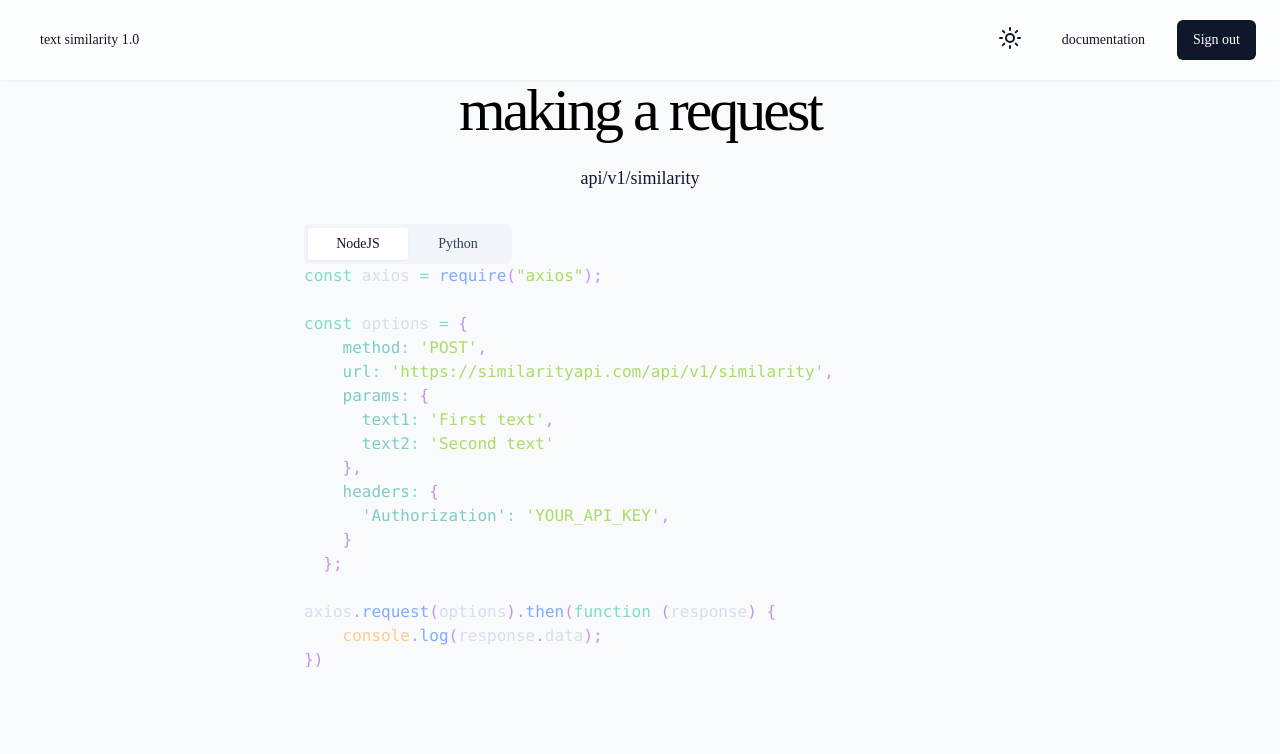
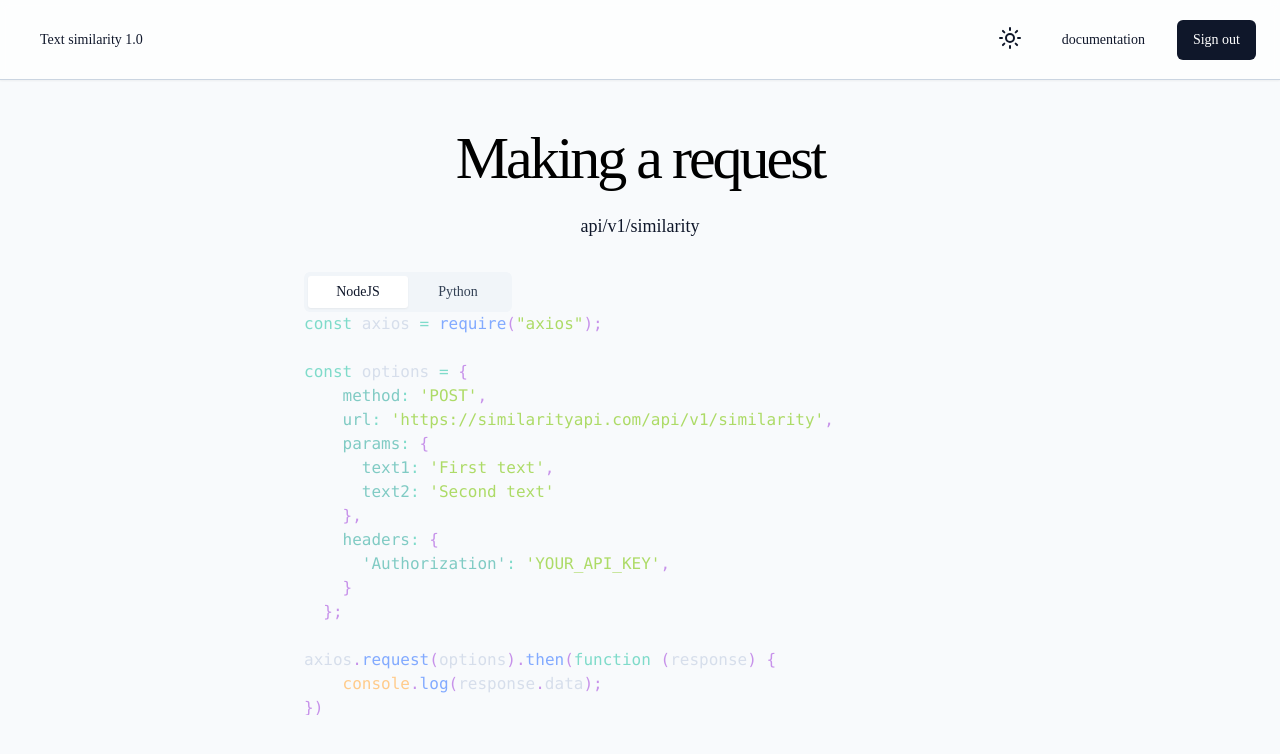
Before and after one commit to Mohammed-Younes1/similarity, a Next.js app: page /documentation in a window 1280 px wide. Shown: the top 754 px of the page. Built offline with nearby package versions, Linux system fonts and the light colour scheme; no server answers.

Commit message:
fixed the navbar border

```diff
--- a/src/app/(docs)/documentation/layout.tsx
+++ b/src/app/(docs)/documentation/layout.tsx
@@ -1,3 +1,5 @@
+import '@/styles/globals.css'
+
 export default function Layout({children}:{children:React.ReactNode}){
-    return <section className='pt-20'>{children}</section>
+    return <section className='pt-20 '>{children}</section>
 }
--- a/src/app/(docs)/documentation/page.tsx
+++ b/src/app/(docs)/documentation/page.tsx
@@ -14,10 +14,10 @@ export const metadata:Metadata={
 }
 const page:FC = () => {
   return (
-    <div className='container max-w-7xl mx-auto'>
+    <div className='container max-w-7xl mx-auto mt-12'>
         <div className='flex flex-col items-center gap-6'>
-            <LargeHeading>making a request</LargeHeading>
-            <Paragraph className='text-bold'>api/v1/similarity</Paragraph>
+            <LargeHeading>Making a request</LargeHeading>
+            <Paragraph className='text-bold '>api/v1/similarity</Paragraph>
 
             <DocumentationTabs />
         </div>
--- a/src/components/DocumentationTabs.tsx
+++ b/src/components/DocumentationTabs.tsx
@@ -10,7 +10,7 @@ import { python } from "@/helpers/documentation-code";
 
 const DocumentationTabs: FC = () => {
   return (
-    <Tabs defaultValue="nodejs" className='max-w-2xl w-full'>
+    <Tabs defaultValue="nodejs" className='max-w-2xl w-full '>
       <TabsList>
         <TabsTrigger value="nodejs">NodeJS</TabsTrigger>
         <TabsTrigger value="python">Python</TabsTrigger>
--- a/src/components/Navbar.tsx
+++ b/src/components/Navbar.tsx
@@ -10,10 +10,10 @@ import { buttonVariants } from "./ui/Button";
 const Navbar = async () => {
   const session = await getServerSession();
   return (
-    <div className="fixed backdrop-blur-sm bg-white/75 dark:bg-slate-900 z-50 top-0 left-0 right-0 h-20 border-slate-300 dark:border-slate-700 shadow-sm flex item-center justify-between">
-      <div className="container max-w-7xl mkx-auto w-full flex justify-between items-center">
+    <div className="fixed backdrop-blur-sm bg-white/75 dark:bg-slate-900/75 z-50 top-0 left-0 right-0 h-20 border-b border-slate-300 dark:border-slate-700 shadow-sm flex item-center justify-between">
+      <div className="container max-w-7xl mx-auto w-full flex justify-between items-center">
         <Link href="/" className={buttonVariants({ variant: "link" })}>
-          text similarity 1.0
+          Text similarity 1.0
         </Link>
         <div className="md:hidden">
           <ThemeToggle />
--- a/src/components/ui/Tabs.tsx
+++ b/src/components/ui/Tabs.tsx
@@ -2,8 +2,7 @@
 
 import * as React from 'react'
 import * as TabsPrimitive from '@radix-ui/react-tabs'
-
-import { cn } from '@/lib/utils'
+import { cn } from "@/lib/utils";
 
 const Tabs = TabsPrimitive.Root
 
@@ -45,7 +44,7 @@ const TabsContent = React.forwardRef<
     className={cn(
       'mt-2 rounded-md border border-slate-300 bg-slate-100 p-6 dark:border-slate-700 dark:bg-slate-900',
       className
-    )}
+    )}//css is not rendering for the content border
     {...props}
     ref={ref}
   />
```
